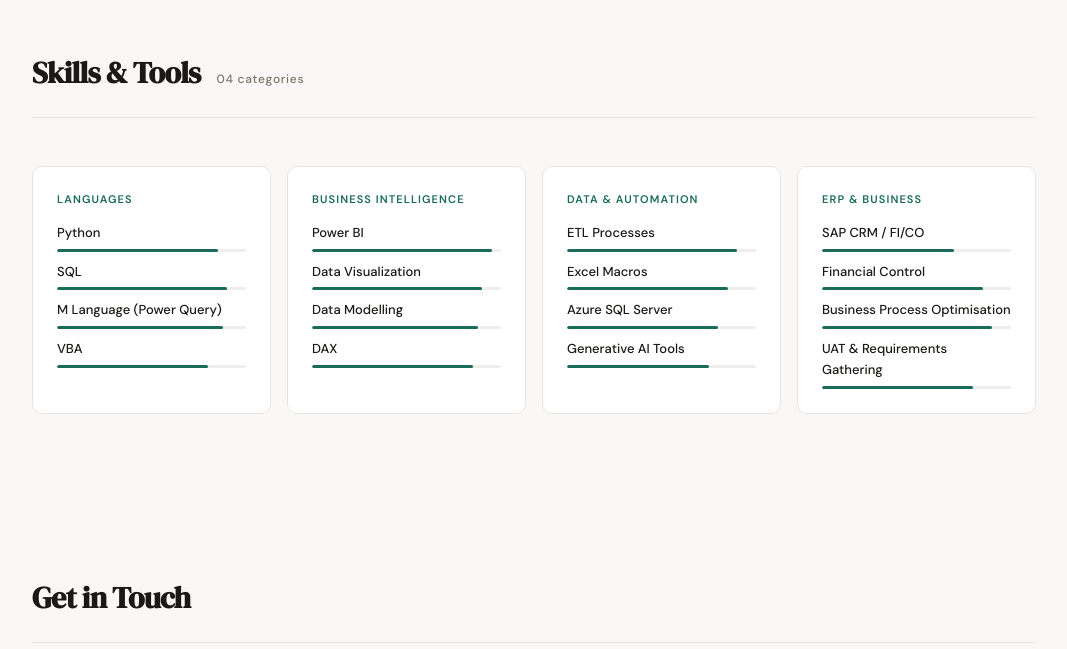
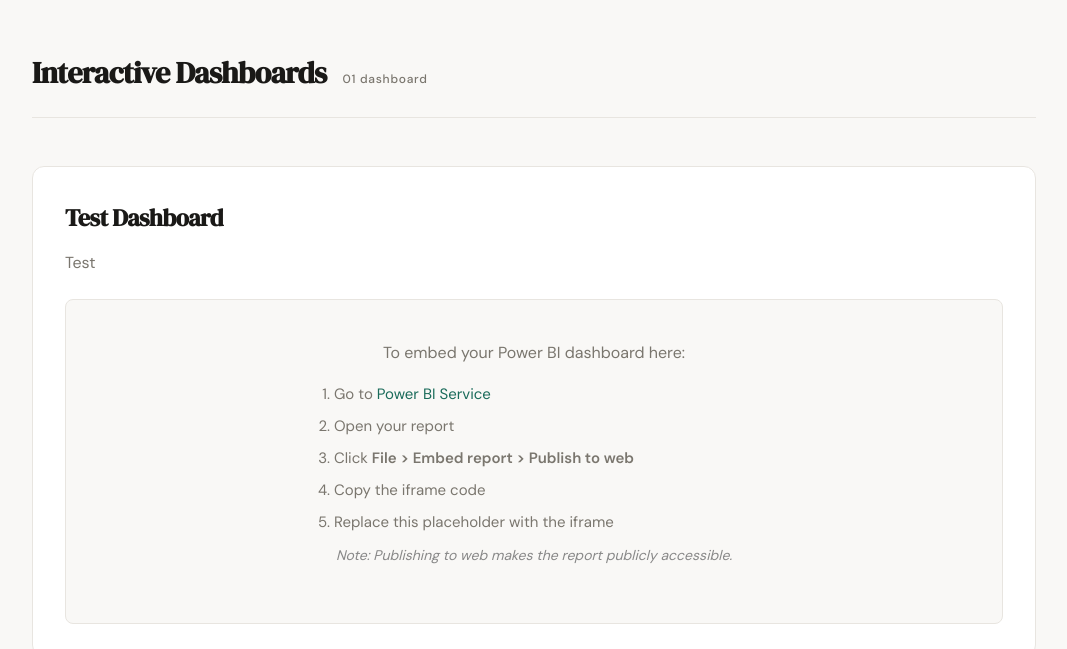
Before and after one commit to SafwanTisekar/SafwanTisekar.github.io, a plain HTML site: page index.html in a window 1280 px wide. Shown: the part 2151-2800 px from the top of the page, without its empty margins (106-1173 px from the left). Drawn offline with Linux system fonts and the light colour scheme.

Commit message:
Add interactive dashboards section with Power BI embed placeholder

```diff
--- a/index.html
+++ b/index.html
@@ -271,6 +271,71 @@
     .project-link:hover { color: var(--accent); }
     .project-link svg { width: 13px; height: 13px; }
 
+    /* DASHBOARDS */
+    .dashboard-container {
+      max-width: 1200px;
+      margin: 0 auto;
+    }
+    .dashboard-card {
+      background: var(--surface);
+      border: 1px solid var(--border);
+      border-radius: 12px;
+      padding: 32px;
+      margin-bottom: 32px;
+      opacity: 0;
+      animation: fadeUp 0.5s ease forwards;
+    }
+    .dashboard-card:nth-child(1) { animation-delay: 0.05s; }
+    .dashboard-title {
+      font-family: 'DM Serif Display', serif;
+      font-size: 24px;
+      letter-spacing: -0.02em;
+      margin-bottom: 12px;
+      color: var(--text);
+    }
+    .dashboard-desc {
+      color: var(--muted);
+      font-size: 16px;
+      line-height: 1.6;
+      margin-bottom: 24px;
+    }
+    .dashboard-embed {
+      border: 1px solid var(--border);
+      border-radius: 8px;
+      overflow: hidden;
+      background: var(--bg);
+    }
+    .embed-placeholder {
+      padding: 40px;
+      text-align: center;
+      color: var(--muted);
+    }
+    .embed-placeholder p {
+      margin-bottom: 16px;
+      font-size: 16px;
+    }
+    .embed-placeholder ol {
+      text-align: left;
+      max-width: 400px;
+      margin: 0 auto;
+      line-height: 1.6;
+    }
+    .embed-placeholder li {
+      margin-bottom: 8px;
+    }
+    .embed-placeholder a {
+      color: var(--accent);
+      text-decoration: none;
+    }
+    .embed-placeholder a:hover {
+      text-decoration: underline;
+    }
+    .embed-placeholder em {
+      font-style: italic;
+      font-size: 14px;
+      color: #888;
+    }
+
     /* SKILLS */
     .skills-grid {
       display: grid;
@@ -394,6 +459,7 @@
   <a href="#" class="nav-logo">Safwan.</a>
   <div class="nav-links">
     <a href="#projects">Projects</a>
+    <a href="#dashboards">Dashboards</a>
     <a href="#skills">Skills</a>
     <a href="#contact">Contact</a>
   </div>
@@ -616,6 +682,35 @@
   </div>
 </section>
 
+<!-- DASHBOARDS -->
+<section id="dashboards">
+  <div class="section-header">
+    <h2 class="section-title">Interactive Dashboards</h2>
+    <span class="section-count">01 dashboard</span>
+  </div>
+
+  <div class="dashboard-container">
+    <div class="dashboard-card">
+      <h3 class="dashboard-title">Test Dashboard</h3>
+      <p class="dashboard-desc">Test</p>
+      <div class="dashboard-embed">
+        <!-- Replace this placeholder with your Power BI embed iframe -->
+        <div class="embed-placeholder">
+          <p>To embed your Power BI dashboard here:</p>
+          <ol>
+            <li>Go to <a href="https://app.powerbi.com" target="_blank">Power BI Service</a></li>
+            <li>Open your report</li>
+            <li>Click <strong>File > Embed report > Publish to web</strong></li>
+            <li>Copy the iframe code</li>
+            <li>Replace this placeholder with the iframe</li>
+          </ol>
+          <p><em>Note: Publishing to web makes the report publicly accessible.</em></p>
+        </div>
+      </div>
+    </div>
+  </div>
+</section>
+
 <!-- SKILLS -->
 <section id="skills">
   <div class="section-header">
```
